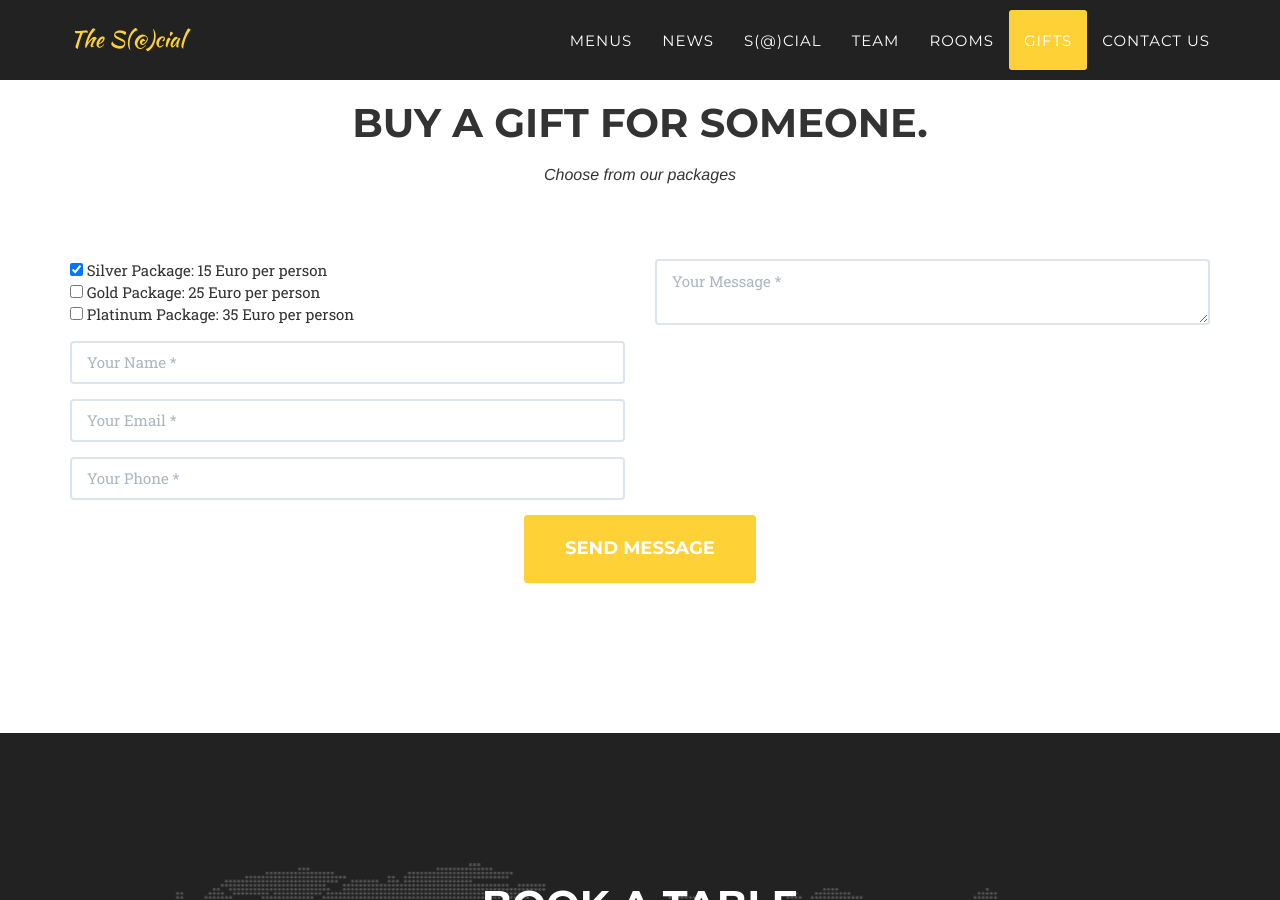
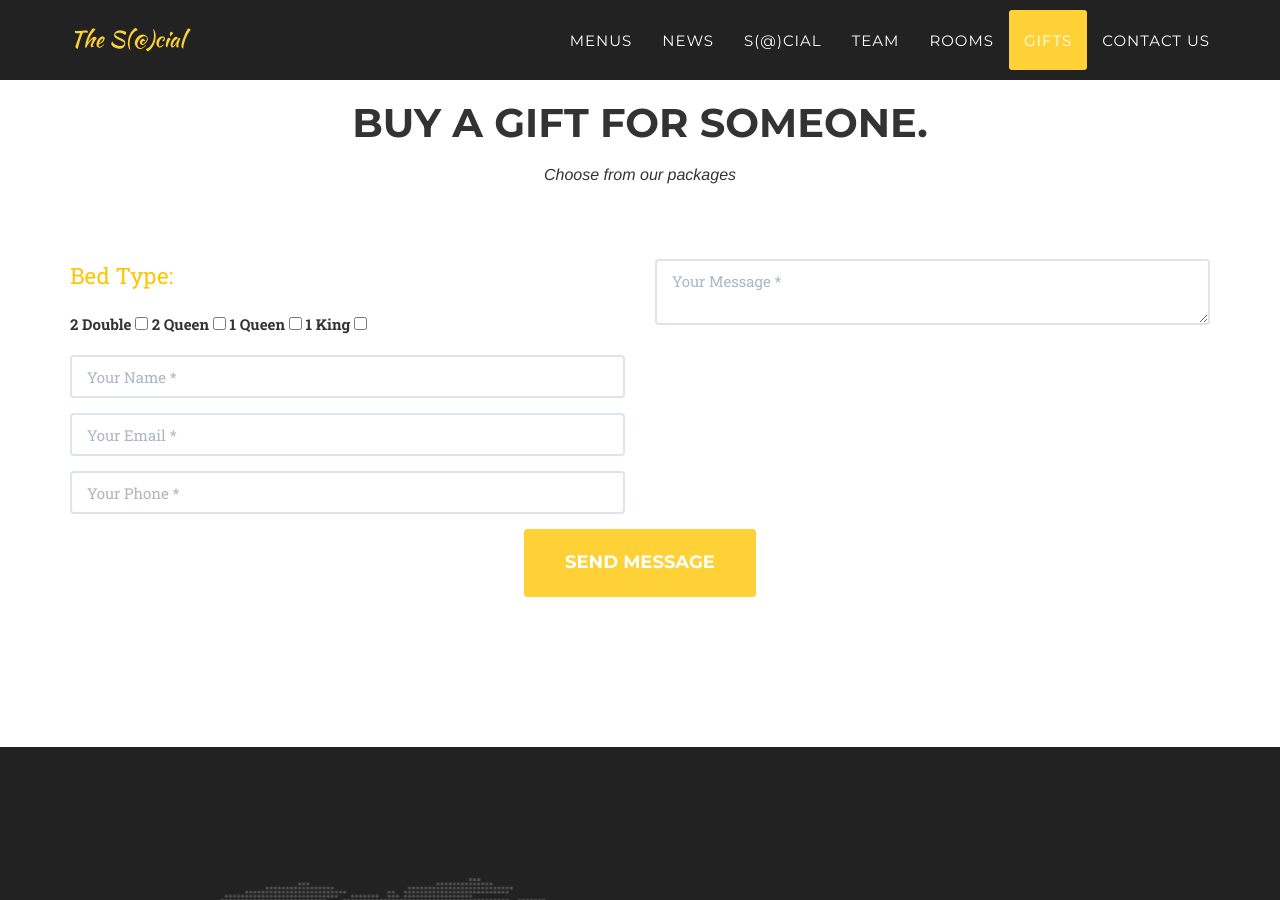
Before and after one commit to devmahadev/social, a Jekyll site: the page built from index.html, in a window 1280 px wide and 900 px high, scrolled down 5633 px. Built offline with Jekyll 4.4.1, drawn with Linux system fonts in a browser that asks for light colours; nearby versions of some CDN libraries; some web fonts are replaced.

Commit message:
jquery checkbox

```diff
--- a/_includes/gifts.html
+++ b/_includes/gifts.html
@@ -15,9 +15,25 @@
 
                             <div class="col-md-6">
                                 <div class="control-group form-group">
-                                    <input type="checkbox" name="package1" value="Silver" checked> Silver Package: 15 Euro per person<br>
+                                  <!--  <input type="checkbox" name="package1" value="Silver" checked> Silver Package: 15 Euro per person<br>
                                     <input type="checkbox" name="package2" value="Gold"> Gold Package: 25 Euro per person<br>
-                                    <input type="checkbox" name="package3" value="Platinum"> Platinum Package: 35 Euro per person<br>
+                                    <input type="checkbox" name="package3" value="Platinum"> Platinum Package: 35 Euro per person<br> -->
+
+  <fieldset>
+    <legend>Bed Type: </legend>
+    <label for="checkbox-nested-1">2 Double
+      <input type="checkbox" name="checkbox-nested-1" id="checkbox-nested-1">
+    </label>
+    <label for="checkbox-nested-2">2 Queen
+      <input type="checkbox" name="checkbox-nested-2" id="checkbox-nested-2">
+    </label>
+    <label for="checkbox-nested-3">1 Queen
+      <input type="checkbox" name="checkbox-nested-3" id="checkbox-nested-3">
+    </label>
+    <label for="checkbox-nested-4">1 King
+      <input type="checkbox" name="checkbox-nested-4" id="checkbox-nested-4">
+    </label>
+  </fieldset>
                                 </div>
 
                                 <div class="control-group form-group">
```
Also changed, not shown: _includes/form.html (+63 -1 lines), _includes/head.html (+7 -0 lines).
